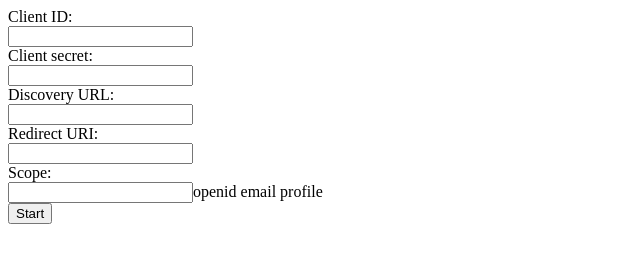
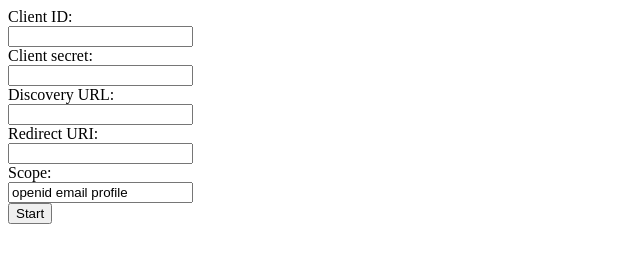
Before and after one commit to leplusorg/openid-connect-provider-debugger, a plain HTML site: page openid-connect-provider-debugger/index.html in a window 1280 px wide. Shown: the whole page, without its empty margins (0-640 px from the left). Drawn offline with Linux system fonts and the light colour scheme.

Commit message:
More linting

```diff
--- a/openid-connect-provider-debugger/index.html
+++ b/openid-connect-provider-debugger/index.html
@@ -23,7 +23,7 @@
         name="oidc_redirect_uri"
       /><br />
       <label for="oidc_scope">Scope:</label><br />
-      <input type="text" id="oidc-scope" name="oidc_scope">openid email profile</input><br />
+      <input type="text" id="oidc-scope" name="oidc_scope" value="openid email profile"/><br />
       <input type="submit" value="Start" />
     </form>
   </body>
```
Also changed, not shown: 1 other file.
